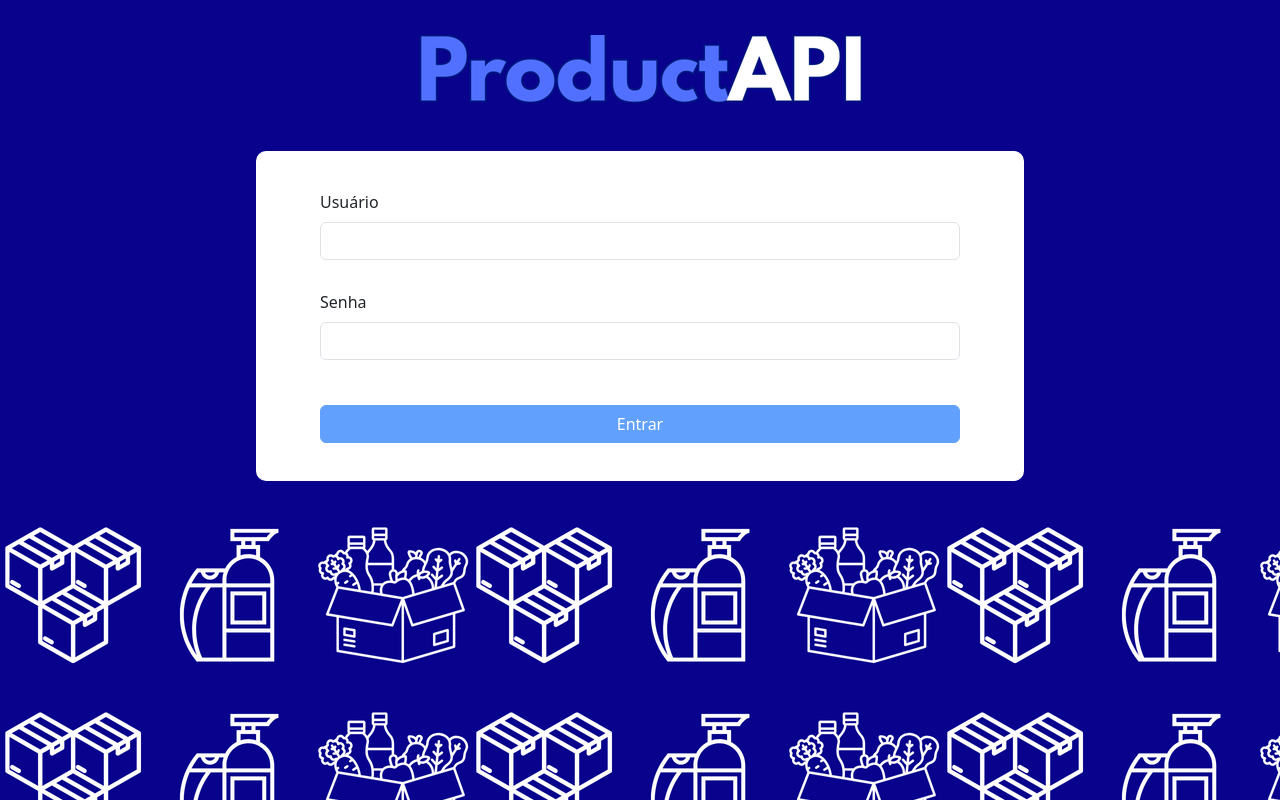
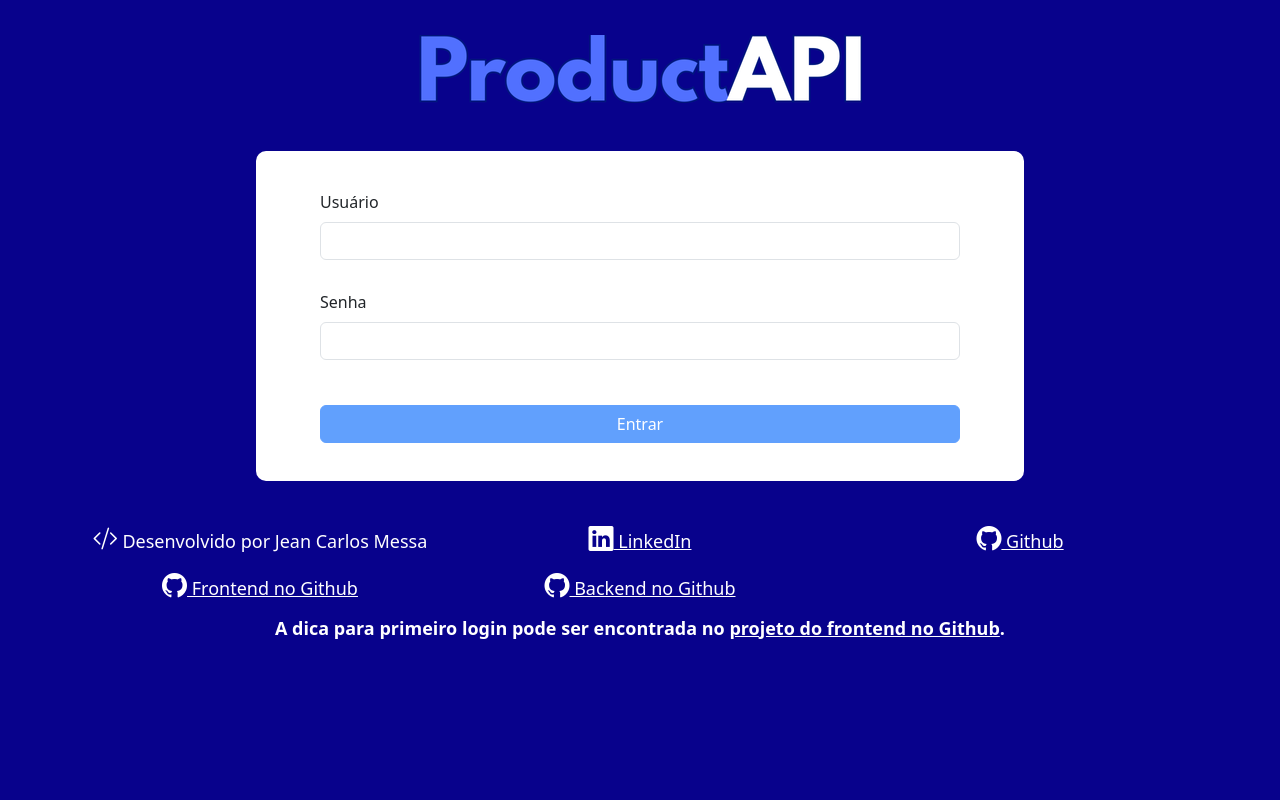
Before and after one commit to JeanMessa/ProductAPI-frontend, an Angular app: page /login in a window 1280 px wide. Built offline with nearby package versions, Linux system fonts and the light colour scheme.

Commit message:
feat: add developer links, project links, and initial login instruction to footer in login page

```diff
--- a/src/app/pages/login/login.component.html
+++ b/src/app/pages/login/login.component.html
@@ -22,6 +22,41 @@
         </div>
     </form>
     <footer>
+        <div class="container dev-info">
+            <div class="row text-center">
+                <div class="col-lg-4 col-md-6 col-sm-12 info">
+                    <i class="bi bi-code-slash"></i>
+                    Desenvolvido por Jean Carlos Messa
+                </div>
+                <div class="col-lg-4 col-md-6 col-sm-12 info">
+                    <a href="https://www.linkedin.com/in/jean-carlos-messa-890b25350/">
+                        <i class="bi bi-linkedin"></i>
+                        LinkedIn
+                    </a>
+                </div>
+                <div class="col-lg-4 col-md-6 col-sm-12 info">
+                    <a href="https://github.com/JeanMessa">
+                        <i class="bi bi-github"></i>
+                        Github
+                    </a>
+                </div>
+                <div class="col-lg-4 col-md-6 col-sm-12 info">
+                    <a href="https://github.com/JeanMessa/ProductAPI-frontend">
+                        <i class="bi bi-github"></i>
+                        Frontend no Github
+                    </a>
+                </div>
+                <div class="col-lg-4 col-md-6 col-sm-12 info">
+                    <a href="https://github.com/JeanMessa/ProductAPI">
+                        <i class="bi bi-github"></i>
+                        Backend no Github
+                    </a>
+                </div>
+                <div class="col-lg-12 hint">
+                    A dica para primeiro login pode ser encontrada no <a href="https://github.com/JeanMessa/ProductAPI-frontend">projeto do frontend no Github</a>.
+                </div>
+            </div>
+        </div>
 
     </footer>
 </div>
--- a/src/app/pages/login/login.component.scss
+++ b/src/app/pages/login/login.component.scss
@@ -2,7 +2,7 @@
 
 .login-page{
     background-color: v.$primary-color;
-    height: 100vh;
+    min-height: 100vh;
     display: flex;
     flex-direction: column;
 }
@@ -34,9 +34,30 @@
     }
 }
 
-footer{
-    flex-grow: 1;
-    background-image: url("/assets/products.png");
+.dev-info{
+    color: white;
+    font-size: 18px;
+
+    .info{
+        margin-bottom: 10px;
+    }
+
+    i{
+        font-size: 25px;
+    }
+
+    a{
+        color: white;
+
+    }
+
+    a:not(.hint a){
+        font-weight: normal;
+    }
+
+    .hint{
+        font-weight: bold;
+    }
 }
 
 @media(max-width:580px) {
```
